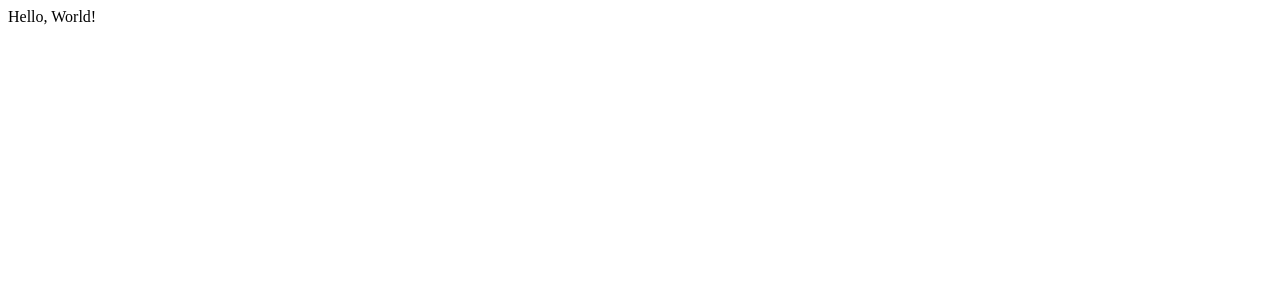
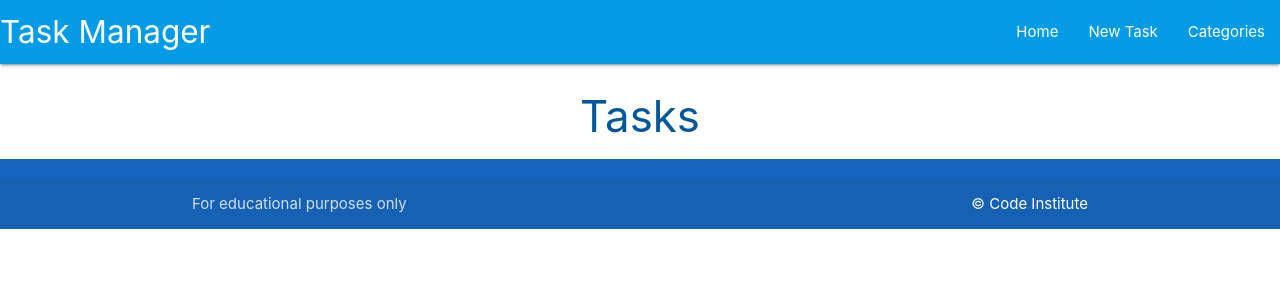
Before and after one commit to idamariasofie/idamariasofie-flask-sqlalchemy-task-manager, a Flask app: page / in a window 1280 px wide. Before the commit the part shown is almost empty. Shown: the top 300 px of the page. Run offline with Flask 3, Linux system fonts and the light colour scheme.

Commit message:
Parent and child HTML templates created

```diff
--- a/taskmanager/routes.py
+++ b/taskmanager/routes.py
@@ -5,4 +5,4 @@ from taskmanager.models import Category, Task
 
 @app.route("/")
 def home():
-    return render_template("base.html")
+    return render_template("tasks.html")
--- /dev/null
+++ b/taskmanager/static/js/script.js
@@ -0,0 +1,5 @@
+document.addEventListener("DOMContentLoaded", function () {
+    // sidenav initialization
+    let sidenav = document.querySelectorAll(".sidenav");
+    M.Sidenav.init(sidenav);
+});
--- a/taskmanager/templates/base.html
+++ b/taskmanager/templates/base.html
@@ -4,9 +4,68 @@
     <meta charset="UTF-8" />
     <meta http-equiv="X-UA-Compatible" content="IE=edge" />
     <meta name="viewport" content="width=device-width, initial-scale=1.0" />
+    <link
+      rel="stylesheet"
+      href="https://cdnjs.cloudflare.com/ajax/libs/font-awesome/5.15.3/css/all.min.css"
+      integrity="sha512-iBBXm8fW90+nuLcSKlbmrPcLa0OT92xO1BIsZ+ywDWZCvqsWgccV3gFoRBv0z+8dLJgyAHIhR35VZc2oM/gI1w=="
+      crossorigin="anonymous"
+      referrerpolicy="no-referrer"
+    />
+    <link
+      rel="stylesheet"
+      href="https://cdnjs.cloudflare.com/ajax/libs/materialize/1.0.0/css/materialize.min.css"
+      type="text/css"
+    />
+    <link
+      rel="stylesheet"
+      href="{{ url_for('static', filename='css/style.css') }}"
+      type="text/css"
+    />
     <title>Task Manager</title>
   </head>
+
   <body>
-    Hello, World!
+    <header>
+      <!-- top navbar -->
+      <nav class="light-blue darken-1">
+        <div class="nav-wrapper">
+          <a href="{{ url_for('home') }}" class="brand-logo">Task Manager</a>
+          <a href="#" data-target="mobile-demo" class="sidenav-trigger"
+            ><i class="fas fa-bars"></i
+          ></a>
+          <ul class="right hide-on-med-and-down">
+            <li><a href="{{ url_for('home') }}">Home</a></li>
+            <li><a href="">New Task</a></li>
+            <li><a href="">Categories</a></li>
+          </ul>
+        </div>
+      </nav>
+
+      <!-- mobile sidenav -->
+      <ul class="sidenav" id="mobile-demo">
+        <li><a href="{{ url_for('home') }}">Home</a></li>
+        <li><a href="">New Task</a></li>
+        <li><a href="">Categories</a></li>
+      </ul>
+    </header>
+
+    <main class="container">{% block content %} {% endblock %}</main>
+
+    <footer class="page-footer blue darken-3">
+      <div class="footer-copyright">
+        <div class="container">
+          For educational purposes only
+          <a
+            class="white-text right"
+            href="https://codeinstitute.net"
+            target="_blank"
+            >&copy; Code Institute</a
+          >
+        </div>
+      </div>
+    </footer>
+
+    <script src="https://cdnjs.cloudflare.com/ajax/libs/materialize/1.0.0/js/materialize.min.js"></script>
+    <script src="{{ url_for('static', filename='js/script.js') }}"></script>
   </body>
 </html>
--- /dev/null
+++ b/taskmanager/templates/tasks.html
@@ -0,0 +1,6 @@
+{% extends "base.html" %}
+{% block content %}
+
+<h3 class="light-blue-text text-darken-4 center-align">Tasks</h3>
+
+{% endblock %}
```
Also changed, not shown: taskmanager/static/css/style.css (added).
